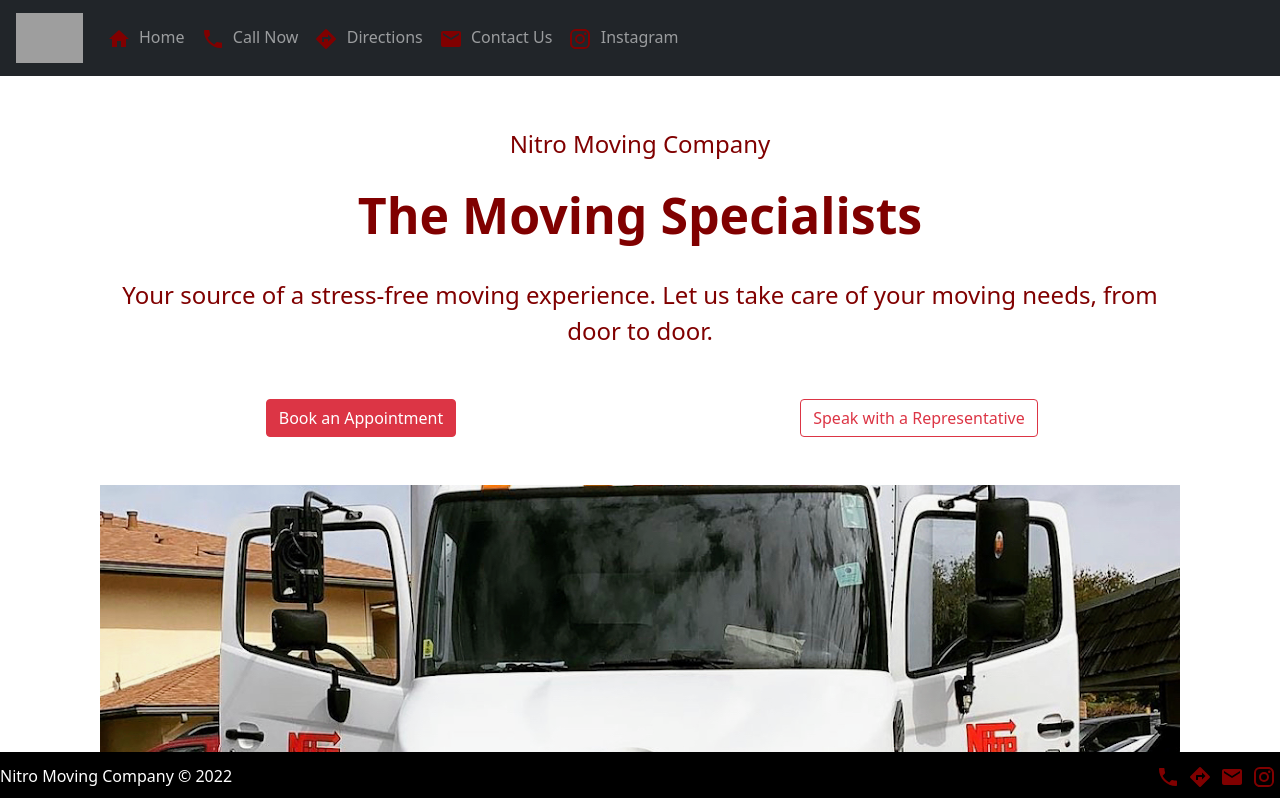
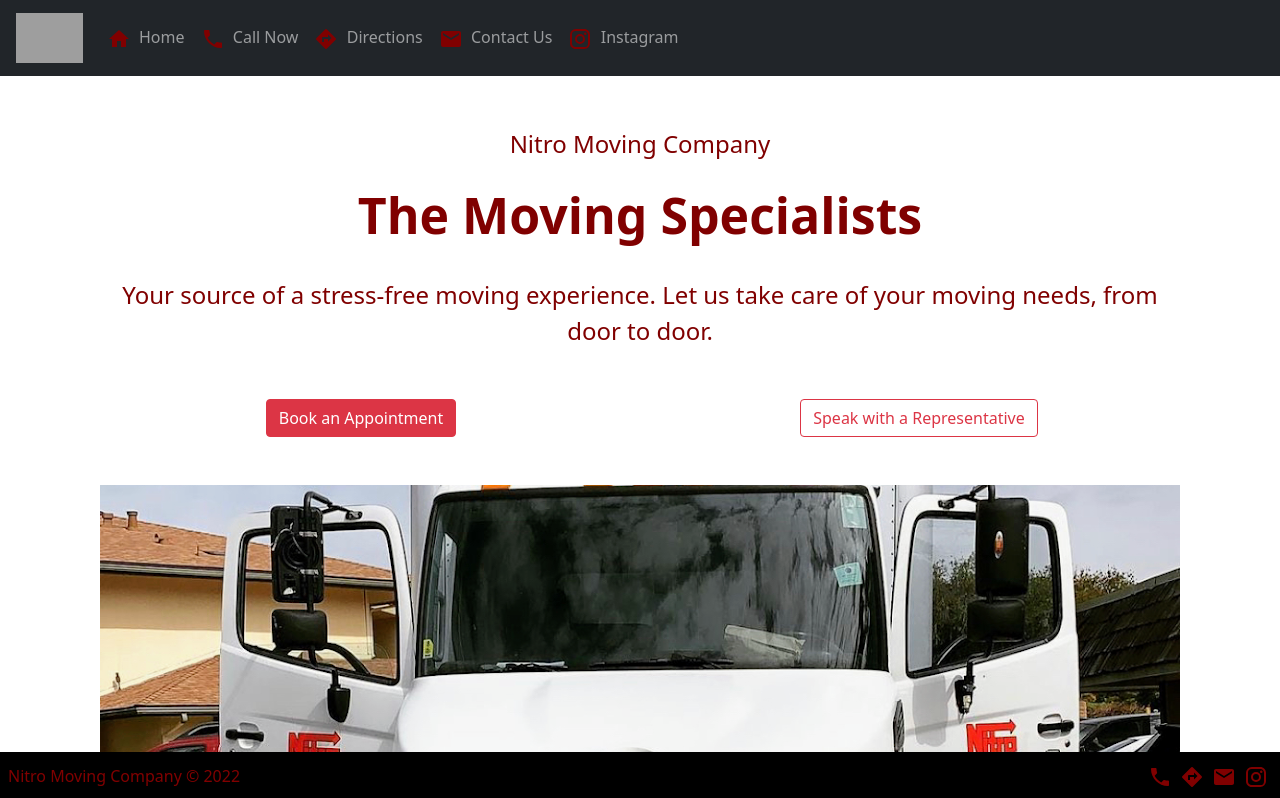
Before and after one commit to VNgwazini/Moving-Company-App, a React (Create React App) app: page /home in a window 1280 px wide. Shown: the top 798 px of the page. Built offline with nearby package versions, Linux system fonts and the light colour scheme; grey boxes are pictures that could not be loaded.

Commit message:
Adding padding to footer copyright.

```diff
--- a/src/components/footer/Footer.jsx
+++ b/src/components/footer/Footer.jsx
@@ -7,7 +7,7 @@
 export default function Footer() {
   return (
     <Container className="welcome py-4 content-container" id="welcome" fluid="true">
-    <div className="footer d-flex align-items-center justify-content-between pl-1 pr-2 py-4">
+    <div className="footer d-flex align-items-center justify-content-between px-2 py-4">
       <span className="d-flex justify-content-start">Nitro Moving Company © 2022 </span>
       <span className="d-flex justify-content-between">
         <a
--- a/src/components/footer/footer.scss
+++ b/src/components/footer/footer.scss
@@ -2,7 +2,7 @@
   position:fixed;
   bottom:0;
   background: black;
-  color: white;
+  color: maroon;
   height: 20px;
   width: 100vw;
 
```
